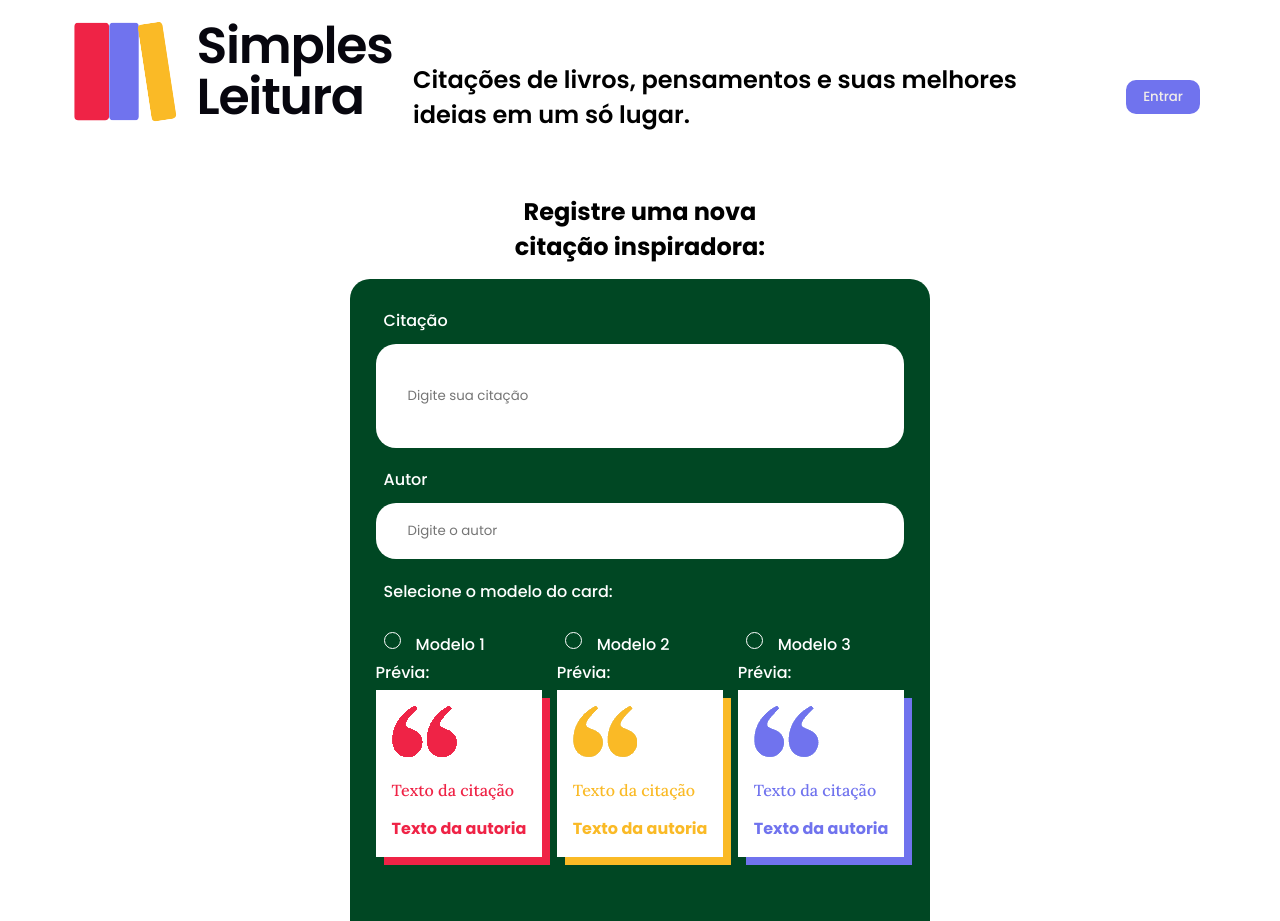
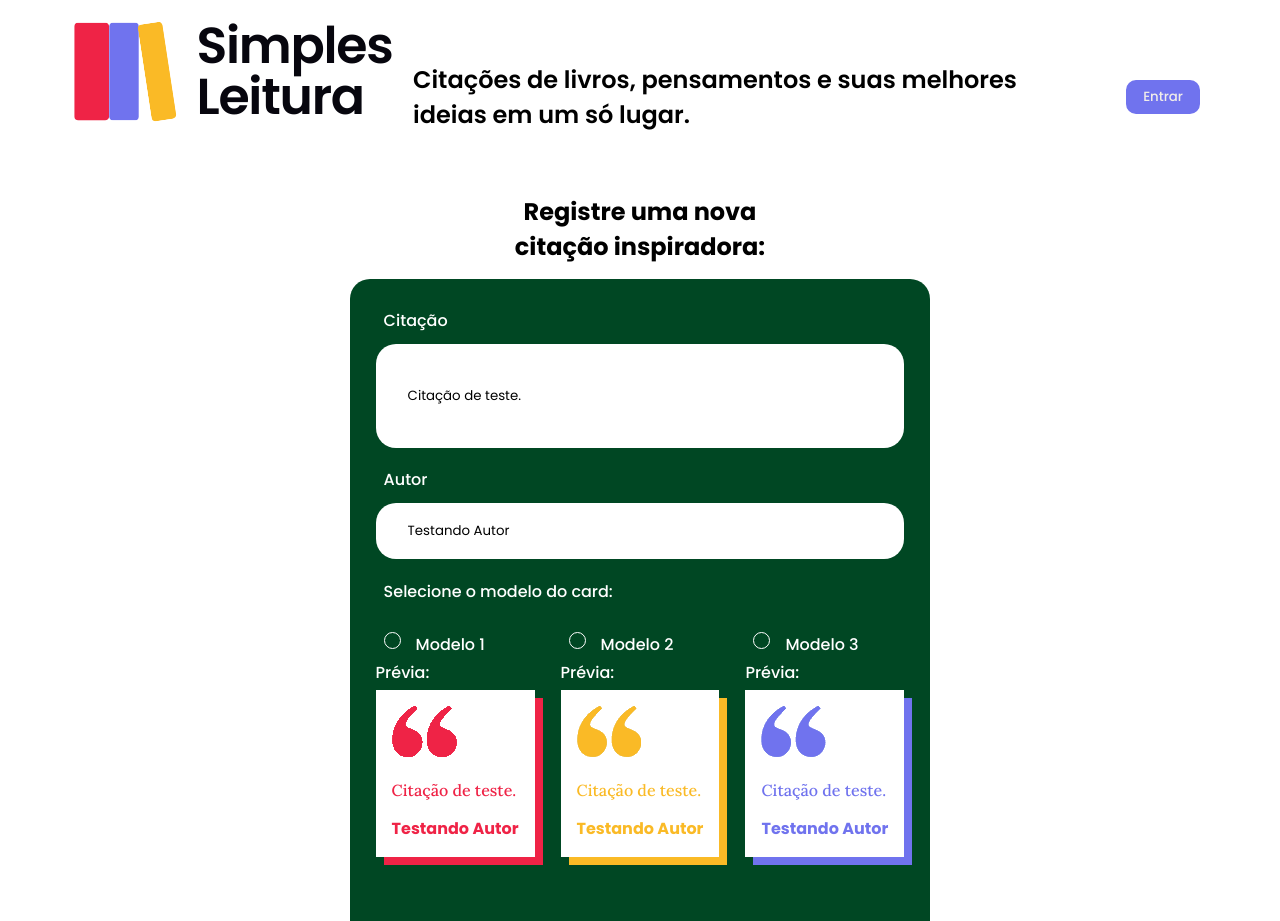
Before and after one commit to andretassis/simples-leitura, an Angular app: page / in a window 1280 px wide. Shown: the top 921 px of the page. Built offline with nearby package versions, Linux system fonts and the light colour scheme.

Commit message:
acerto de css e criação de módulos para escutar o click

```diff
--- a/src/app/app.module.ts
+++ b/src/app/app.module.ts
@@ -6,6 +6,7 @@ import { AppComponent } from './app.component';
 import { CabecalhoComponent } from './componentes/cabecalho/cabecalho.component';
 import { RodapeComponent } from './componentes/rodape/rodape.component';
 import { CriarCitacaoComponent } from './componentes/citacoes/criar-citacao/criar-citacao.component';
+import { FormsModule } from '@angular/forms';
 
 @NgModule({
   declarations: [
@@ -16,7 +17,8 @@ import { CriarCitacaoComponent } from './componentes/citacoes/criar-citacao/cria
   ],
   imports: [
     BrowserModule,
-    AppRoutingModule
+    AppRoutingModule,
+    FormsModule
   ],
   providers: [],
   bootstrap: [AppComponent]
--- a/src/app/componentes/citacoes/criar-citacao/criar-citacao.component.css
+++ b/src/app/componentes/citacoes/criar-citacao/criar-citacao.component.css
@@ -49,7 +49,7 @@ form {
 .citacao {
   background-color: #ffffff;
   padding: 1rem;
-  max-width: 250px;
+  max-width: 200px;
   margin: 0.3rem 0 1rem;
 }
 
--- a/src/app/componentes/citacoes/criar-citacao/criar-citacao.component.html
+++ b/src/app/componentes/citacoes/criar-citacao/criar-citacao.component.html
@@ -10,6 +10,8 @@
           type="textarea"
           class="input textarea"
           placeholder="Digite sua citação"
+          name="citacao"
+          [(ngModel)]="citacao.conteudo"
         >
       </div>
 
@@ -19,6 +21,8 @@
           type="text"
           class="input"
           placeholder="Digite o autor"
+          name="autor"
+          [(ngModel)]="citacao.autor"
         >
       </div>
 
@@ -27,8 +31,14 @@
       <div class="container-input">
         <div>
           <div class="container-radio">
-            <label>
-              <input type="radio">
+            <label for="modelo1">
+              <input
+                type="radio"
+                id="modelo1"
+                name="modelo-card"
+                value="modelo1"
+                [(ngModel)]="citacao.modelo"
+              >
               <div class="custom-radio">
                 <span></span>
               </div>
@@ -41,16 +51,22 @@
 
             <div class="citacao modelo1">
               <img src="../../../../assets/imagens/modelo1.png" alt="Aspas vermelhas">
-              <p class="conteudo">Texto da citação</p>
-              <p class="autor"><b>Texto da autoria</b></p>
+              <p class="conteudo">{{ citacao.conteudo }}</p>
+              <p class="autor"><b>{{ citacao.autor }}</b></p>
             </div>
           </div>
         </div>
 
         <div>
           <div class="container-radio">
-            <label>
-              <input type="radio">
+            <label for="modelo2">
+              <input
+                type="radio"
+                id="modelo2"
+                name="modelo-card"
+                value="modelo2"
+                [(ngModel)]="citacao.modelo"
+              >
               <div class="custom-radio">
                 <span></span>
               </div>
@@ -63,16 +79,22 @@
 
             <div class="citacao modelo2">
               <img src="../../../../assets/imagens/modelo2.png" alt="Aspas amarelas">
-              <p class="conteudo">Texto da citação</p>
-              <p class="autor"><b>Texto da autoria</b></p>
+              <p class="conteudo">{{ citacao.conteudo }}</p>
+              <p class="autor"><b>{{ citacao.autor }}</b></p>
             </div>
           </div>
         </div>
 
         <div>
           <div class="container-radio">
-            <label>
-              <input type="radio">
+            <label for="modelo3">
+              <input
+                type="radio"
+                id="modelo3"
+                name="modelo-card"
+                value="modelo3"
+                [(ngModel)]="citacao.modelo"
+              >
               <div class="custom-radio">
                 <span></span>
               </div>
@@ -85,16 +107,16 @@
 
             <div class="citacao modelo3">
               <img src="../../../../assets/imagens/modelo3.png" alt="Aspas azuis">
-              <p class="conteudo">Texto da citação</p>
-              <p class="autor"><b>Texto da autoria</b></p>
+              <p class="conteudo">{{ citacao.conteudo }}</p>
+              <p class="autor"><b>{{ citacao.autor }}</b></p>
             </div>
           </div>
         </div>
       </div>
 
       <div class="container-botao">
-      <button class="botao">Registrar</button>
-        <button class="botao">Cancelar</button>
+        <button (click)="criarCitacao()" class="botao">Registrar</button>
+        <button (click)="cancelar()" class="botao">Cancelar</button>
       </div>
 
     </form>
--- a/src/app/componentes/citacoes/criar-citacao/criar-citacao.component.ts
+++ b/src/app/componentes/citacoes/criar-citacao/criar-citacao.component.ts
@@ -7,6 +7,21 @@ import { Component, OnInit } from '@angular/core';
 })
 export class CriarCitacaoComponent implements OnInit {
 
+  citacao = {
+    id: 1,
+    conteudo: 'Citação de teste.',
+    autor: 'Testando Autor',
+    modelo: ''
+  }
+
+  criarCitacao() {
+    alert('Citação criada!')
+  }
+
+  cancelar() {
+    alert('Cancelamento realizado!')
+  }
+
   constructor() { }
 
   ngOnInit(): void {
```
